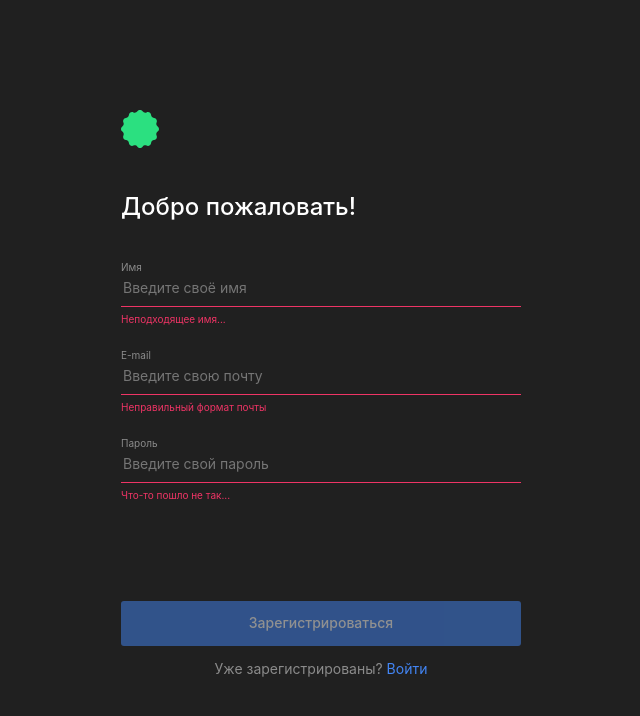
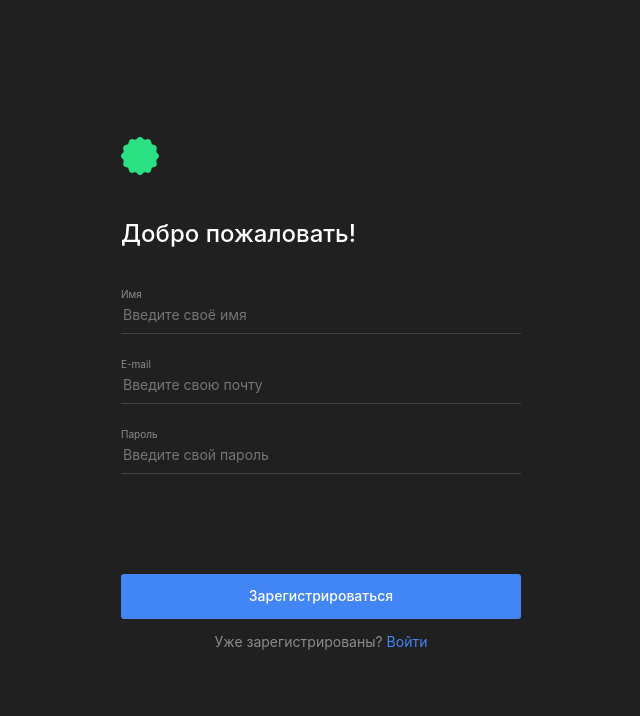
Before and after one commit to fennyflop/movies-explorer-frontend, a React (Create React App) app: page /signup in a window 1280 px wide. Shown: the top 716 px of the page, without its empty margins (319-959 px from the left). Built offline with nearby package versions, Linux system fonts and the light colour scheme.

Commit message:
live validation for registration added

```diff
--- a/src/components/App/App.js
+++ b/src/components/App/App.js
@@ -179,6 +179,7 @@ function App() {
       .then(({ token }) => {
         checkToken(token);
         localStorage.setItem('jwt', token);
+        history.push('/movies');
       })
       .catch((err) => {
         console.log(err);
--- a/src/components/FormHooks/FormHooks.js
+++ b/src/components/FormHooks/FormHooks.js
@@ -5,8 +5,6 @@ const useForm = (callback, validate) => {
     const [values, setValues] = useState({});
     const [errors, setErrors] = useState({});
     const [isSubmitting, setIsSubmitting] = useState(false);
-
-    console.log(validate(values));
 
     useEffect(() => {
         if (Object.keys(errors).length === 0 && isSubmitting) {
--- a/src/components/Login/Login.js
+++ b/src/components/Login/Login.js
@@ -1,7 +1,6 @@
 import './Login.css';
 import UserForm from '../UserForm/UserForm';
 import useForm from '../FormHooks/FormHooks';
-import { useEffect, useState } from 'react';
 
 function Login({ handleLogin }) {
 
@@ -19,7 +18,6 @@ function Login({ handleLogin }) {
         } else if (values.password.length < 8) {
             errors.password = 'Минимальная длинна пароля - 6 символов';
         }
-        console.log(errors);
         return errors;
     };
 
--- a/src/components/Registration/Registration.js
+++ b/src/components/Registration/Registration.js
@@ -1,67 +1,95 @@
 import './Registration.css';
 import UserForm from '../UserForm/UserForm';
+import useForm from '../FormHooks/FormHooks';
 import { useEffect, useState } from 'react';
 
 function Registration({ handleRegistration }) {
 
-    // Regexps
-    const nameRegexp = /^[а-яА-Я\s]*$/i;
+    const { values, errors, handleChange, handleSubmit } = useForm(handleForm, validate);
 
-    // Values
-    const [name, setName] = useState('');
-    const [email, setEmail] = useState('');
-    const [password, setPassword] = useState('');
+    function validate(values) {
+        let errors = {};
+        if (!values.name) {
+            errors.name = 'Имя обязательно'
+        } else if (!/^[а-яА-Я\s]*$/i.test(values.name)) {
+            errors.name = 'Имя может содержать только латыницу';
+        }
+        if (!values.email) {
+            errors.email = 'Электронная почта обязательна';
+        } else if (!/\S+@\S+\.\S+/.test(values.email)) {
+            errors.email = 'Электронная почта не соответствует формату';
+        }
+        if (!values.password) {
+            errors.password = 'Пароль обязателен';
+        } else if (values.password.length < 8) {
+            errors.password = 'Минимальная длинна пароля - 6 символов';
+        }
+        console.log(errors);
+        return errors;
+    };
 
-    // Validity
-    const [nameValid, setNameValid] = useState(false);
-    const [emailValid, setEmailValid] = useState(false);
-    const [passwordValid, setPasswordValid] = useState(false);
-
-    function handleName(evt) {
-        setName(evt.target.value);
-    }
-
-    function handleEmail(evt) {
-        setEmail(evt.target.value);
-        setEmailValid(evt.target.validity.valid);
-    }
-
-    function handlePassword(evt) {
-        setPassword(evt.target.value);
-        setPasswordValid(evt.target.validity.valid && evt.target.value);
-    }
-
-    useEffect(() => {
-        setNameValid(name && nameRegexp.test(name));
-    }, [name]);
-
-    // Регистрация
-
-    function handleSubmit(evt) {
-        evt.preventDefault();
-        console.log(name, email, password);
-        handleRegistration(name, email, password);
+    function handleForm() {
+        handleRegistration(values.name, values.email, values.password);
     }
 
     return (
-        <UserForm handleSubmit={handleSubmit} isDisabled={!(nameValid && emailValid && passwordValid)} question="Уже зарегистрированы?" name="registration" linkName="Войти" submitName="Зарегистрироваться" title="Добро пожаловать!" toPath="/signin">
+        <UserForm question="Уже зарегистрированы?" name="registration" linkName="Войти" submitName="Зарегистрироваться" title="Добро пожаловать!" toPath="/signin">
             <fieldset className="registration__fieldset">
                 <label className="registration__label" htmlFor="username">Имя</label>
-                <input className={`registration__input ${!nameValid ? 'registration__input-error' : ''}`} autoComplete="off" name="username" placeholder="Введите своё имя" onChange={handleName} />
-                <span className={`registration__error ${nameValid ? 'registration__error-hidden' : ''}`}>Неподходящее имя...</span>
+                <input className={`registration__input ${errors.name ? 'registration__input-error' : ''}`} required autoComplete="off" name="name" placeholder="Введите своё имя" value={values.name} onChange={handleChange} />
+                <span className={`registration__error ${!errors.name ? 'registration__error-hidden' : ''}`}>{errors.name}</span>
             </fieldset>
             <fieldset className="registration__fieldset">
                 <label className="registration__label" htmlFor="email">E-mail</label>
-                <input className={`registration__input ${!emailValid ? 'registration__input-error' : ''}`} autoComplete="off" type="email" name="email" placeholder="Введите свою почту" onChange={handleEmail} />
-                <span className={`registration__error ${emailValid ? 'registration__error-hidden' : ''}`}>Неправильный формат почты</span>
+                <input className={`registration__input ${errors.email ? 'registration__input-error' : ''}`} autoComplete="off" type="email" name="email" placeholder="Введите свою почту" value={values.email || ''} onChange={handleChange} />
+                <span className={`registration__error ${!errors.email ? 'registration__error-hidden' : ''}`}>{errors.email}</span>
             </fieldset>
             <fieldset className="registration__fieldset">
                 <label className="registration__label" htmlFor="password">Пароль</label>
-                <input className={`registration__input ${!passwordValid ? 'registration__input-error' : ''}`} autoComplete="off" type="password" minLength="6" maxLength="24" name="password" placeholder="Введите свой пароль" onChange={handlePassword} />
-                <span className={`registration__error ${passwordValid ? 'registration__error-hidden' : ''}`}>Что-то пошло не так...</span>
+                <input className={`registration__input ${errors.password ? 'registration__input-error' : ''}`} autoComplete="off" type="password" minLength="6" maxLength="24" name="password" placeholder="Введите свой пароль" value={values.password || ''} onChange={handleChange} />
+                <span className={`registration__error ${!errors.password ? 'registration__error-hidden' : ''}`}>{errors.password}</span>
             </fieldset>
         </UserForm>
     );
 }
 
 export default Registration;
+
+    // // Regexps
+    // const nameRegexp = /^[а-яА-Я\s]*$/i;
+
+    // // Values
+    // const [name, setName] = useState('');
+    // const [email, setEmail] = useState('');
+    // const [password, setPassword] = useState('');
+
+    // // Validity
+    // const [nameValid, setNameValid] = useState(false);
+    // const [emailValid, setEmailValid] = useState(false);
+    // const [passwordValid, setPasswordValid] = useState(false);
+
+    // function handleName(evt) {
+    //     setName(evt.target.value);
+    // }
+
+    // function handleEmail(evt) {
+    //     setEmail(evt.target.value);
+    //     setEmailValid(evt.target.validity.valid);
+    // }
+
+    // function handlePassword(evt) {
+    //     setPassword(evt.target.value);
+    //     setPasswordValid(evt.target.validity.valid && evt.target.value);
+    // }
+
+    // useEffect(() => {
+    //     setNameValid(name && nameRegexp.test(name));
+    // }, [name]);
+
+    // // Регистрация
+
+    // function handleSubmit(evt) {
+    //     evt.preventDefault();
+    //     console.log(name, email, password);
+    //     handleRegistration(name, email, password);
+    // }
```
